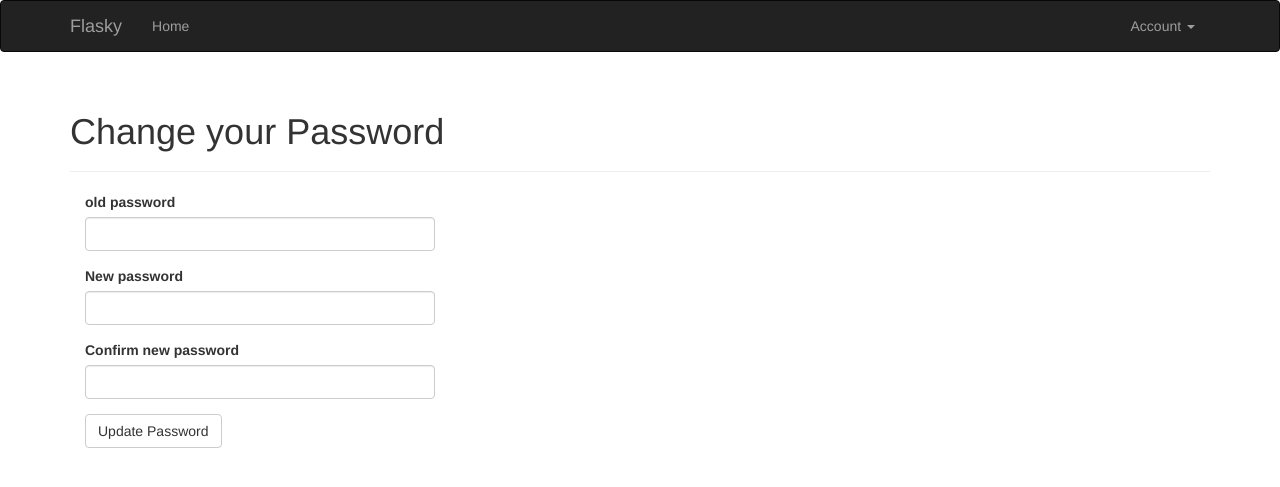
After one commit to eduardoMag/flask-firstProyect, a Flask app: page /auth/change-password in a window 1280 px wide. The commit adds this page. Shown: the top 487 px of the page. Run offline with Flask 2, Linux system fonts and the light colour scheme; the visitor is signed in with stand-in values (Sample User, id 1); data comes from the database, SQL or seed files in the repository; some libraries are stand-ins or nearby versions.

Commit message:
adding change password feature

```diff
--- a/app/auth/forms.py
+++ b/app/auth/forms.py
@@ -30,3 +30,10 @@ class RegistrationForm(FlaskForm):
     def validate_username(self, field):
         if User.query.filter_by(username=field.data).first():
             raise ValidationError('Username already in use.')
+
+
+class ChangePasswordForm(FlaskForm):
+    old_password = PasswordField('old password', validators=[DataRequired()])
+    password = PasswordField('New password', validators=[DataRequired(), EqualTo('password2', message='Passwords must match.')])
+    password2 = PasswordField('Confirm new password', validators=[DataRequired()])
+    submit = SubmitField('Update Password')
--- a/app/auth/views.py
+++ b/app/auth/views.py
@@ -4,7 +4,7 @@ from . import auth
 from .. import db
 from ..models import User
 from ..email import send_email
-from .forms import LoginForm, RegistrationForm
+from .forms import LoginForm, RegistrationForm, ChangePasswordForm
 
 
 @auth.before_app_request
@@ -78,3 +78,19 @@ def resend_confirmation():
     send_email(current_user.email, 'Confirm Your Account', '/auth/email/confirm', user=current_user, token=token)
     flash('A new confirmation email has been sent to you by email.')
     return redirect(url_for('main.index'))
+
+
+@auth.route('/change-password', methods=['GET', 'POST'])
+@login_required
+def change_password():
+    form = ChangePasswordForm()
+    if form.validate_on_submit():
+        if current_user.verify_password(form.old_password.data):
+            current_user.password = form.password.data
+            db.session.add(current_user)
+            db.session.commit()
+            flash('Your password has been updated.')
+            return redirect(url_for('main.index'))
+        else:
+            flash('Invalid password.')
+    return render_template("auth/change_password.html", form=form)
--- /dev/null
+++ b/app/templates/auth/change_password.html
@@ -0,0 +1,13 @@
+{% extends "base.html" %}
+{% import "bootstrap/wtf.html" as wtf %}
+
+{% block title %}Flasky - Change Password{% endblock %}
+
+{% block page_content %}
+<div class="page-header">
+  <h1>Change your Password</h1>
+</div>
+<div class="col-md-4">
+  {{ wtf.quick_form(form) }}
+</div>
+{% endblock %}
--- a/app/templates/base.html
+++ b/app/templates/base.html
@@ -5,9 +5,9 @@
 {% block head %}
 {{ super() }}
 <link rel="shortcut icon" href="{{ url_for('static', filename='favicon.ico') }}"
-      type="image/x-icon">
+type="image/x-icon">
 <link rel="icon" href="{{ url_for('static', filename='favicon.ico') }}"
-      type="image/x-icon">
+type="image/x-icon">
 {% endblock %}
 
 {% block navbar %}
@@ -28,7 +28,13 @@
       </ul>
       <ul class="nav navbar-nav navbar-right">
         {% if current_user.is_authenticated %}
-        <li><a href="{{ url_for('auth.logout') }}">Log Out</a> </li>
+        <li class="dropdown">
+          <a href="#" class="dropdown-toggle" data-toggle="dropdown">Account <b class="caret"></b></a>
+          <ul class="dropdown-menu">
+            <li><a href="{{ url_for('auth.change_password') }}">Change Password</a></li>
+            <li><a href="{{ url_for('auth.logout') }}">Log Out</a></li>
+          </ul>
+        </li>
         {% else %}
         <li><a href="{{ url_for('auth.login') }}">Log In</a> </li>
         {% endif %}
```
Also changed, not shown: migrations/versions/9ae85934f02a_.py (added, +24 -0 lines), migrations/versions/d01cd3682be7_.py (added, +32 -0 lines), migrations/versions/d282701e41a3_merging_two_heads.py (added, +24 -0 lines).
